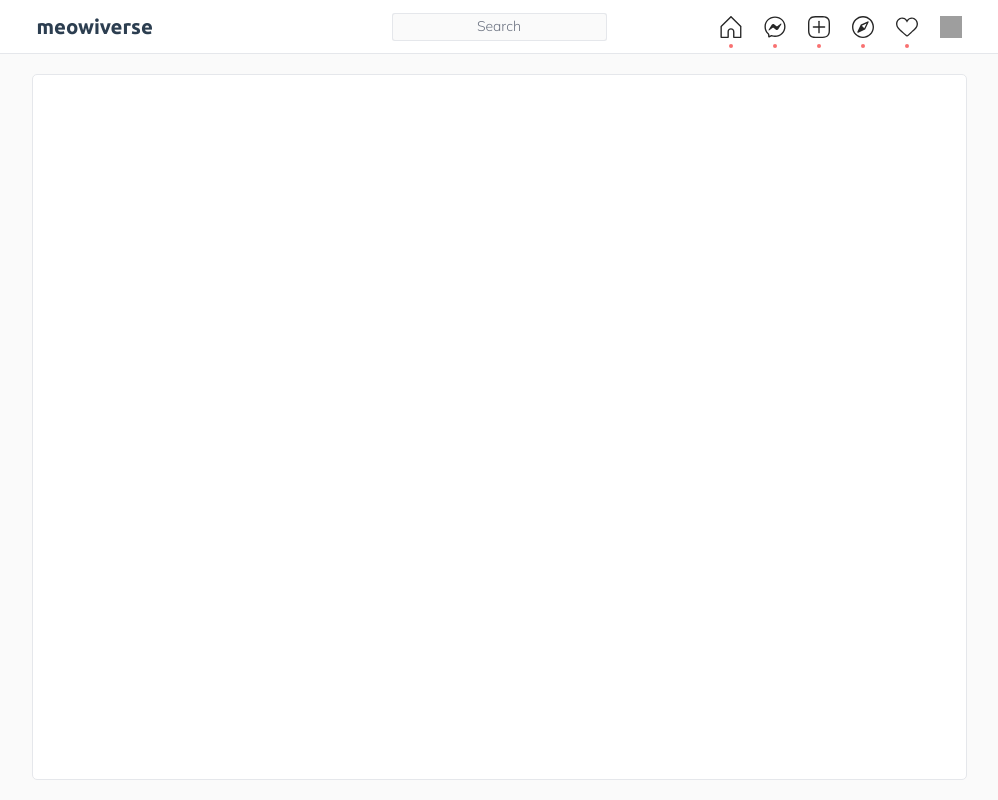
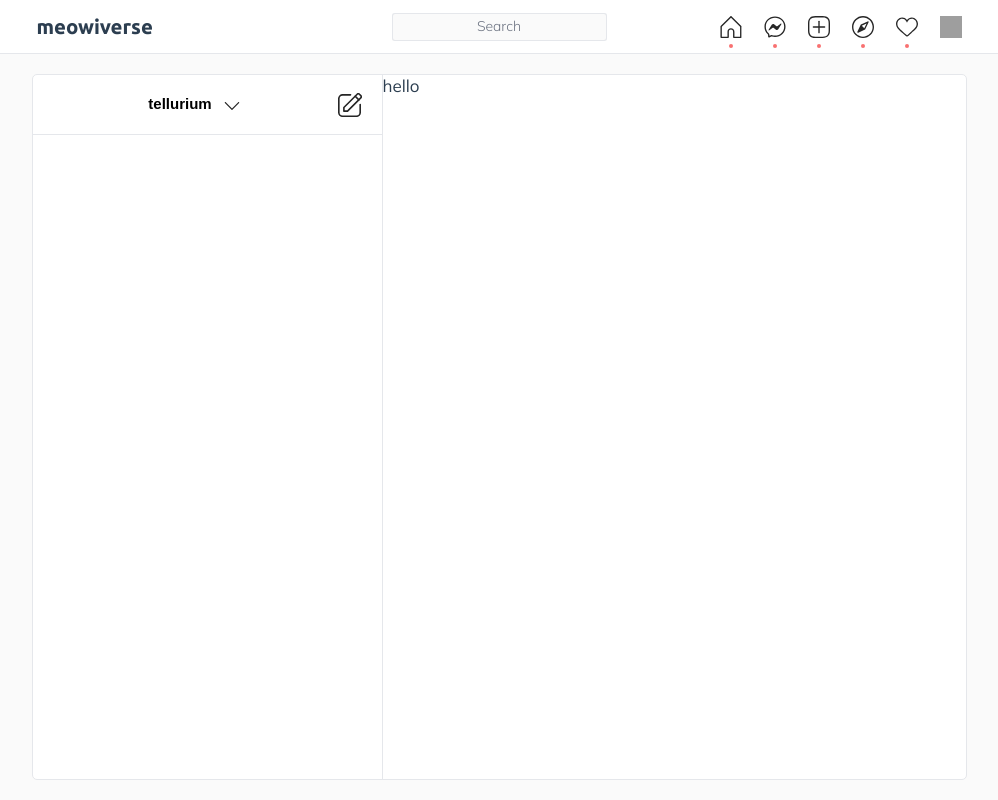
Before and after one commit to KKKyle97/meow-i-verse, a Vue app: page /chatlist in a window 1280 px wide. Shown: the whole page, without its empty margins (141-1139 px from the left). Built offline with nearby package versions, Linux system fonts and the light colour scheme; grey boxes are pictures that could not be loaded; a web font is replaced by a local one.

Commit message:
✨ Added account selection component

```diff
--- /dev/null
+++ b/src/components/chat-page/AccountSelection.vue
@@ -0,0 +1,82 @@
+<template>
+  <div class="account-selection">
+    <div class="account-selection__dummy"></div>
+    <div class="account-selection__main">
+      <button>
+        <div class="account-selection__main__account-name">
+          <span>tellurium</span>
+        </div>
+        <div class="account-selection__main__chevron-down">
+          <svg
+            aria-label="Down Chevron Icon"
+            color="#262626"
+            fill="#262626"
+            height="20"
+            role="img"
+            viewBox="0 0 48 48"
+            width="20"
+          >
+            <path
+              d="M40 33.5c-.4 0-.8-.1-1.1-.4L24 18.1l-14.9 15c-.6.6-1.5.6-2.1 0s-.6-1.5 0-2.1l16-16c.6-.6 1.5-.6 2.1 0l16 16c.6.6.6 1.5 0 2.1-.3.3-.7.4-1.1.4z"
+            ></path>
+          </svg>
+        </div>
+      </button>
+    </div>
+    <div class="account-selection__edit">
+      <svg
+        aria-label="New Message"
+        color="#262626"
+        fill="#262626"
+        height="24"
+        role="img"
+        viewBox="0 0 44 44"
+        width="24"
+      >
+        <path
+          d="M33.7 44.12H8.5a8.41 8.41 0 01-8.5-8.5v-25.2a8.41 8.41 0 018.5-8.5H23a1.5 1.5 0 010 3H8.5a5.45 5.45 0 00-5.5 5.5v25.2a5.45 5.45 0 005.5 5.5h25.2a5.45 5.45 0 005.5-5.5v-14.5a1.5 1.5 0 013 0v14.5a8.41 8.41 0 01-8.5 8.5z"
+        ></path>
+        <path
+          d="M17.5 34.82h-6.7a1.5 1.5 0 01-1.5-1.5v-6.7a1.5 1.5 0 01.44-1.06L34.1 1.26a4.45 4.45 0 016.22 0l2.5 2.5a4.45 4.45 0 010 6.22l-24.3 24.4a1.5 1.5 0 01-1.02.44zm-5.2-3h4.58l23.86-24a1.45 1.45 0 000-2l-2.5-2.5a1.45 1.45 0 00-2 0l-24 23.86z"
+        ></path>
+        <path
+          d="M38.2 14.02a1.51 1.51 0 01-1.1-.44l-6.56-6.56a1.5 1.5 0 012.12-2.12l6.6 6.6a1.49 1.49 0 010 2.12 1.51 1.51 0 01-1.06.4z"
+        ></path>
+      </svg>
+    </div>
+  </div>
+</template>
+
+<style lang="sass" scoped>
+@import "../../assets/sass/_colors"
+
+.account-selection
+  display: flex
+  padding: 0 20px
+  height: 60px
+  border-bottom: 1px solid $gray-200
+  align-items: center
+  &__dummy
+    margin-right: 16px
+  &__main
+    display: flex
+    align-items: center
+    flex-grow: 1
+    vertical-align: middle
+    button
+      display: flex
+      justify-content: center
+      border: none
+    &__account-name
+      font-weight: 600
+      font-size: 15px
+      line-height: 22px
+    &__chevron-down
+      margin-left: 10px
+      transform: rotate(180deg)
+  &__edit
+    margin-left: 8px
+    flex-basis: 32px
+    display: flex
+    justify-content: flex-end
+</style>
--- a/src/views/ChatListPage.vue
+++ b/src/views/ChatListPage.vue
@@ -1,7 +1,14 @@
 <template>
   <DefaultLayout>
     <div class="chatlist-page">
-      <div class="chatlist-container"></div>
+      <div class="container">
+        <div class="chatlist">
+          <AccountSelection />
+        </div>
+        <div class="chat-content">
+          hello
+        </div>
+      </div>
     </div>
   </DefaultLayout>
 </template>
@@ -9,10 +16,12 @@
 <script lang="ts">
 import { defineComponent } from "vue";
 import DefaultLayout from "@/layouts/Default.vue";
+import AccountSelection from "@/components/chat-page/AccountSelection.vue";
 
 export default defineComponent({
   components: {
     DefaultLayout,
+    AccountSelection,
   },
 });
 </script>
@@ -24,7 +33,7 @@ export default defineComponent({
   padding: 20px
   height: calc(100vh - 54px)
 
-  .chatlist-container
+  .container
     max-width: 935px
     margin: 0 auto
     width: 100%
@@ -33,4 +42,8 @@ export default defineComponent({
     border: 1px solid $gray-200
     overflow: auto
     border-radius: 5px
+    display: flex
+    .chatlist
+      width: 350px
+      border-right: 1px solid $gray-200
 </style>
```
